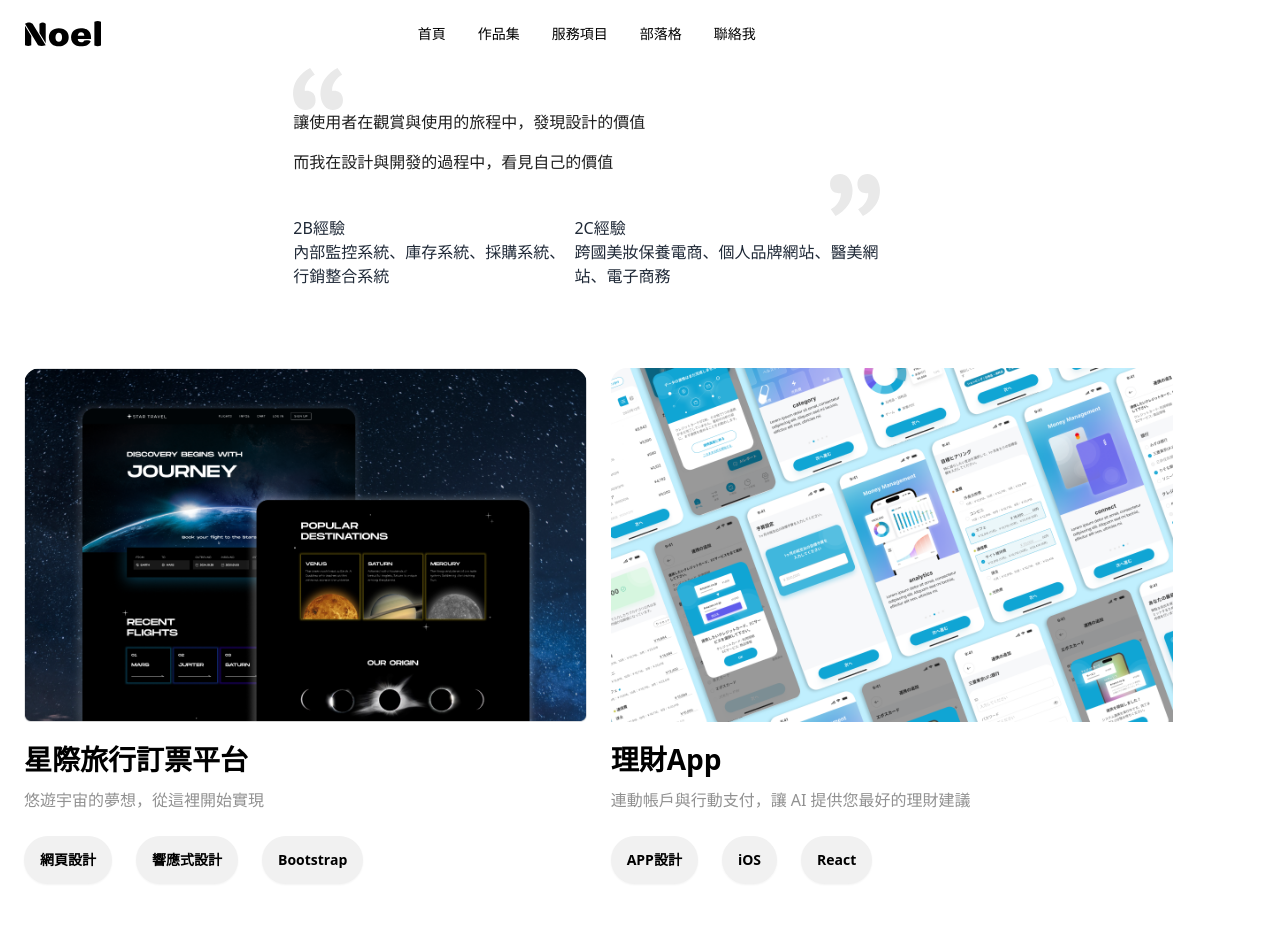
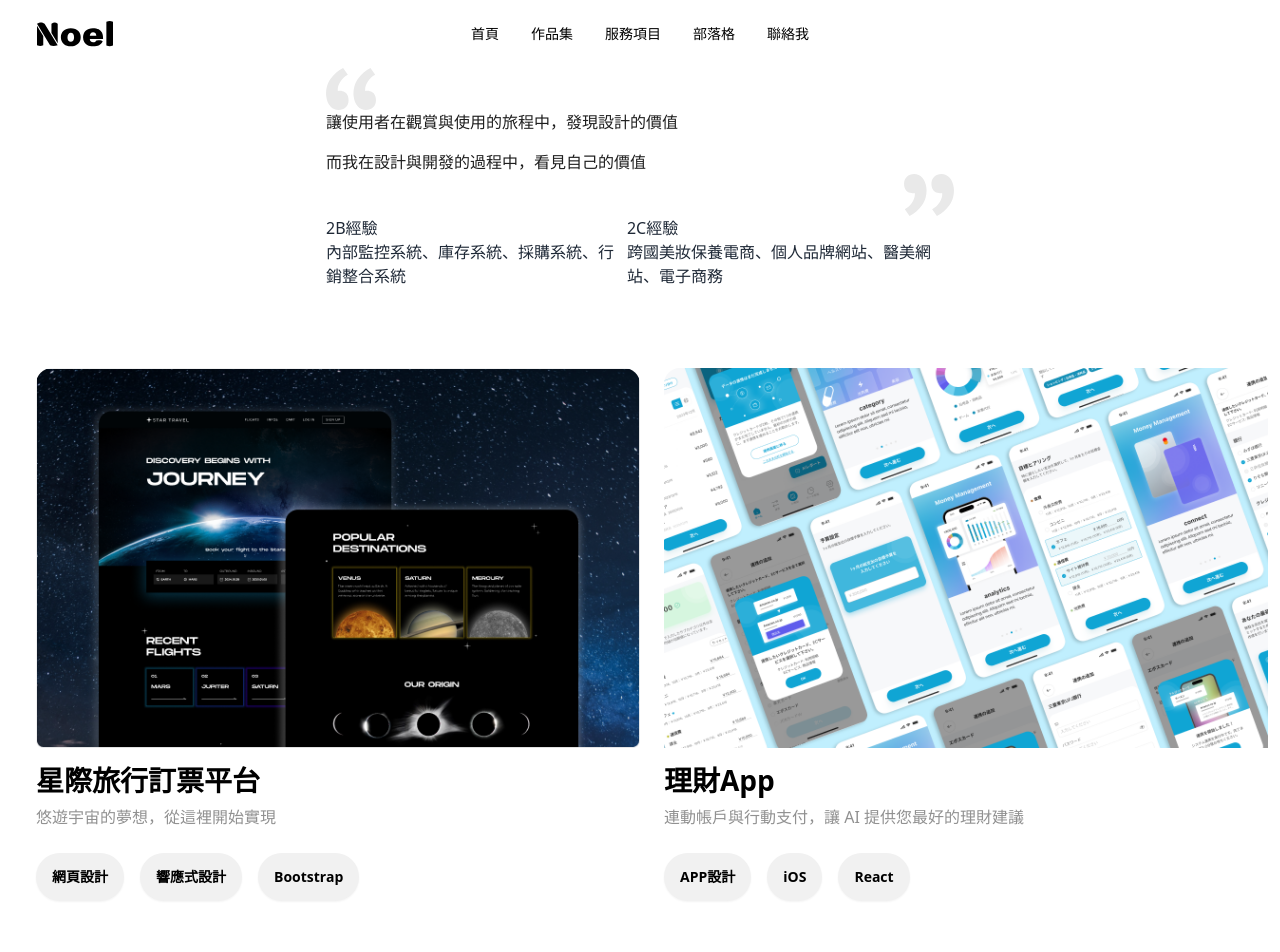
Before and after one commit to RayChen1996/2024camp-blog-web, a React (Vite) app: page /2024camp-blog-web/Portfolio in a window 1280 px wide. Shown: the top 952 px of the page. Built offline with nearby package versions, Linux system fonts and the light colour scheme.

Commit message:
修正助教給的建議

```diff
--- a/src/App.css
+++ b/src/App.css
@@ -1,9 +1,7 @@
-#root {
+/* #root {
   max-width: 1280px;
   margin: 0 auto;
-  /* padding: 2rem; */
-  /* text-align: center; */
-}
+} */
 
 /* @keyframes logo-spin {
   from {
--- a/src/App.tsx
+++ b/src/App.tsx
@@ -6,7 +6,7 @@ import Article from "./components/pages/home/Article";
 // import Portfolio from "./components/pages/Portfolio";
 function App() {
   return (
-    <div className=" container h-full bg-white ">
+    <div className="container h-full bg-white ">
       {/* <Portfolio /> */}
 
       <Banner />
--- a/src/components/Layout/index.tsx
+++ b/src/components/Layout/index.tsx
@@ -3,7 +3,7 @@ import { Outlet } from "react-router-dom";
 import Footer from "./Footer";
 export default function BasicLayout() {
   return (
-    <div className="bg-white  w-11/12">
+    <div className="bg-white px-3 container">
       <Navbar />
       <div className="content bg-white h-full w-full">
         <Outlet />
--- a/src/components/pages/Portfolio.tsx
+++ b/src/components/pages/Portfolio.tsx
@@ -51,41 +51,43 @@ export default function Portfolio() {
   function ModalClickOpen() {
     const dialog = document.getElementById("my_modal_1") as HTMLDialogElement;
     if (dialog) {
-      dialog.showModal(); // 确保类型正确，调用 showModal
+      dialog.showModal();
     }
   }
 
   return (
     <>
-      <div className="grid grid-cols-1 md:grid-cols-2">
+      <ul className="grid grid-cols-1 md:grid-cols-2">
         {data.map((item, idx) => (
-          <div
+          <li
             onClick={() => ModalClickOpen()}
             key={`cardItem-${idx}`}
-            className="card ml-6 mb-20 cursor-pointer  "
+            className="card ml-6 mb-20 cursor-pointer"
           >
             <figure>
-              <img src={item.imagSrc} alt="" />
+              <img className="w-[636px]" src={item.imagSrc} alt="作品卡片圖" />
             </figure>
-            <div className=" text-left">
-              <h2 className=" text-black font-bold mt-4 mb-2 text-[28px]">
+            <div className="text-left">
+              <h2 className=" text-black font-bold mt-4 mb-2 text-[28px] leading-[33.6px]">
                 {item.title}
               </h2>
               <p className="text-[#919191] mb-6">{item.description}</p>
-              <div className="card-actions  ">
-                {item.hashTags.map((item, idx) => (
-                  <button
-                    key={idx}
-                    className="btn border-none text-black  bg-[#F1F1F1] rounded-full mr-4"
-                  >
-                    {item}
-                  </button>
-                ))}
+              <div className="card-actions">
+                <ul>
+                  {item.hashTags.map((item, idx) => (
+                    <li
+                      key={idx}
+                      className="btn border-none hover:bg-slate-400 text-black  bg-[#F1F1F1] rounded-full mr-4"
+                    >
+                      {item}
+                    </li>
+                  ))}
+                </ul>
               </div>
             </div>
-          </div>
+          </li>
         ))}
-      </div>
+      </ul>
 
       <dialog id="my_modal_1" className="modal">
         <div className="modal-box bg-white">
@@ -93,7 +95,7 @@ export default function Portfolio() {
             <form method="dialog">
               {/* if there is a button in form, it will close the modal */}
               <button className=" ">
-                <img src={close} alt="" />
+                <img src={close} alt="關閉" />
               </button>
             </form>
           </div>
@@ -111,11 +113,11 @@ export default function Portfolio() {
             </div>
           </div>
 
-          <img src={modalimage1} alt="" />
+          <img src={modalimage1} alt="對話框作品圖" />
 
           <h3 className="font-bold text-lg">主視覺</h3>
           <p>可直接設定日期、起迄星球、張數，快速查詢可購買的票券。</p>
-          <img src={modalimage2} alt="" />
+          <img src={modalimage2} alt="對話框作品圖2" />
         </div>
       </dialog>
     </>
--- a/src/main.tsx
+++ b/src/main.tsx
@@ -37,7 +37,7 @@ const router = createBrowserRouter(
         },
         {
           path: "Contract",
-          element: <div>Contract Page</div>,
+          element: <div className=" h-screen">Contract Page</div>,
         },
       ],
     },
```
